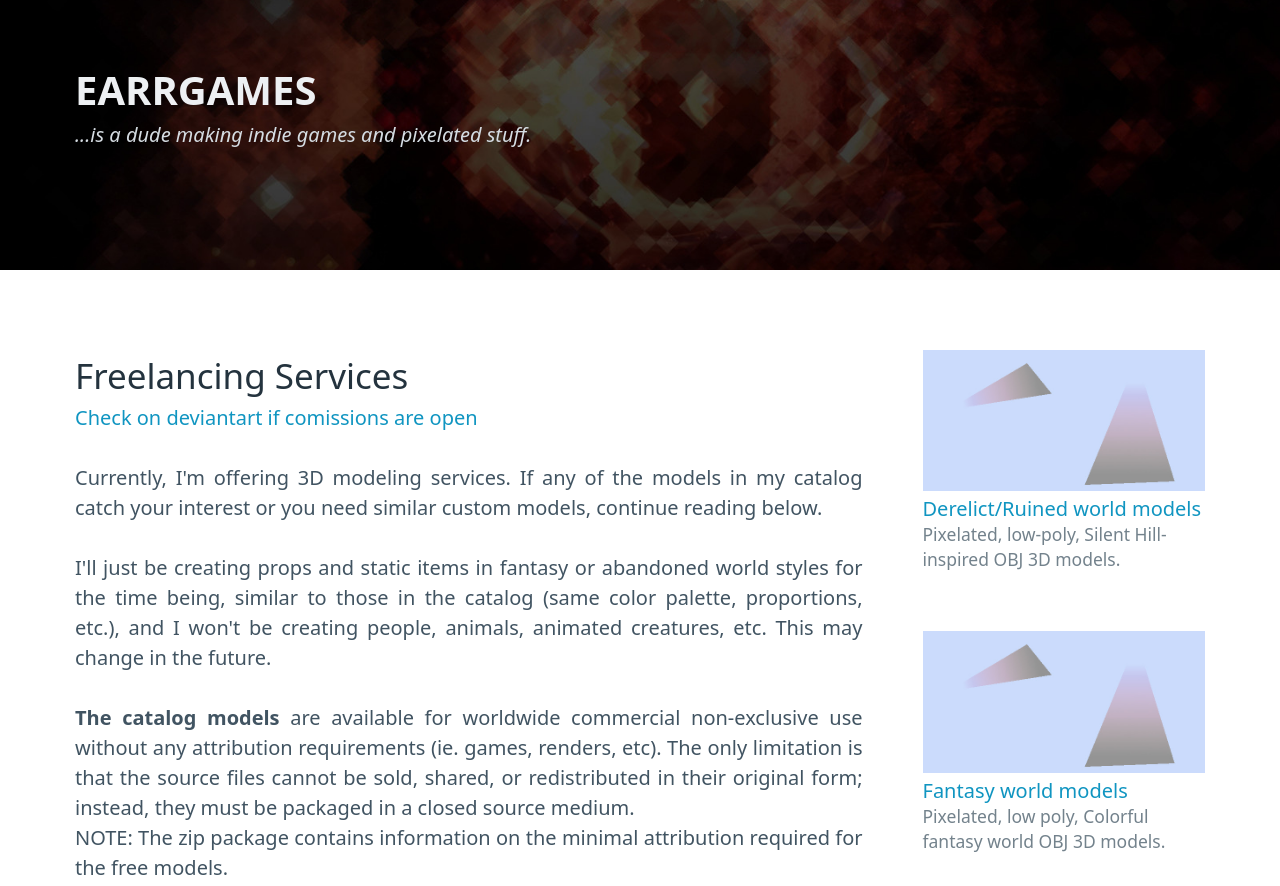
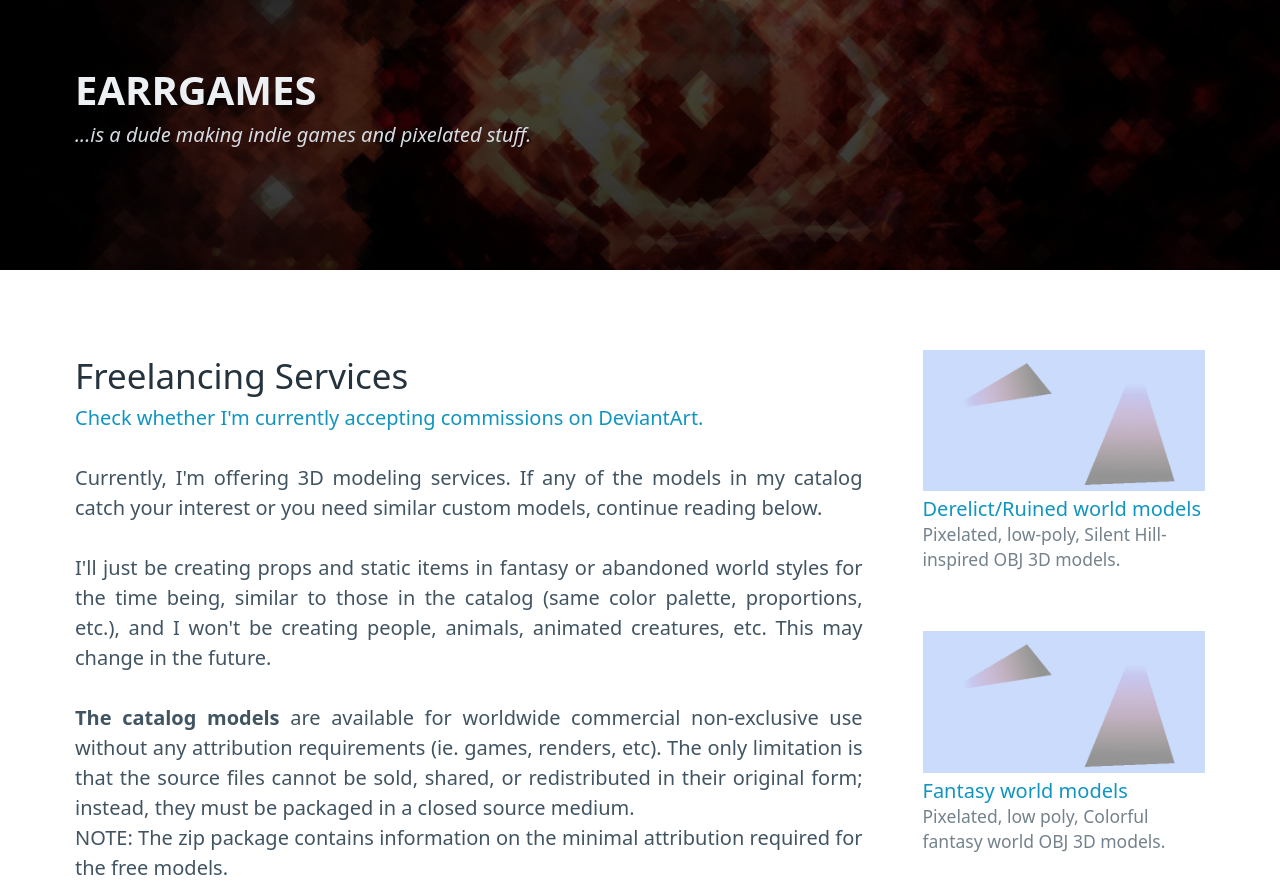
Before and after one commit to earrgames/earrgames.github.io, a plain HTML site: page freelancing/index.html in a window 1280 px wide. Shown: the top 886 px of the page. Drawn offline with Linux system fonts and the light colour scheme.

Commit message:
Update index.html

```diff
--- a/freelancing/index.html
+++ b/freelancing/index.html
@@ -45,7 +45,7 @@
         <section>
           <hgroup>
             <h2>Freelancing Services</h2>
-            <h3><b><a href="https://www.deviantart.com/earrgames">Check on deviantart if comissions are open</a></b></h3>
+            <h3><b><a href="https://www.deviantart.com/earrgames">Check whether I'm currently accepting commissions on DeviantArt.</a></b></h3>
           </hgroup>
           <p>Currently, I'm offering 3D modeling services. If any of the models in my catalog catch your interest or you need similar custom models, continue reading below. </p>
 		  <p>I'll just be creating props and static items in fantasy or abandoned world styles for the time being, similar to those in the catalog (same color palette, proportions, etc.), and I won't be creating people, animals, animated creatures, etc. This may change in the future.</p>
```
